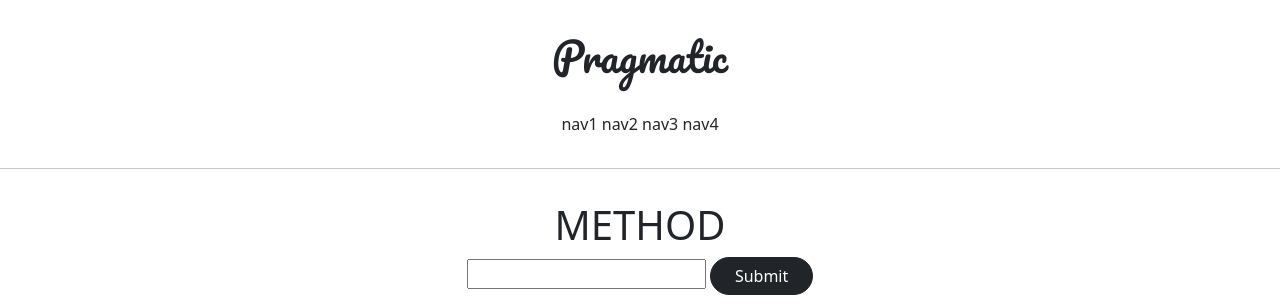
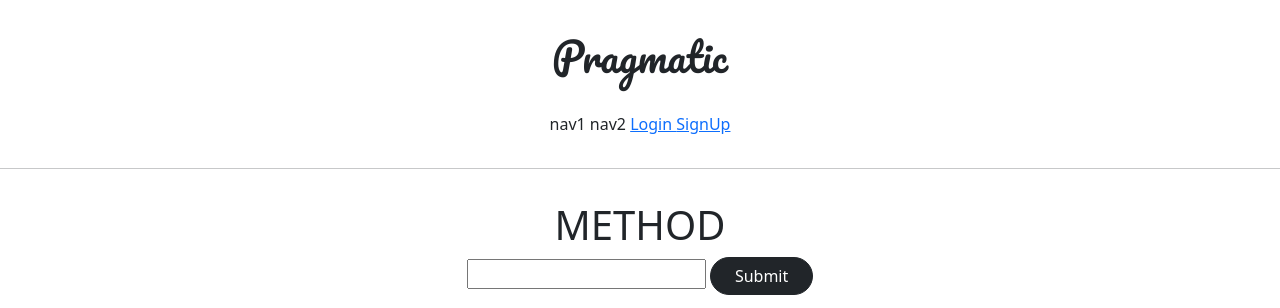
Before and after one commit to noeul1114/gis_6ban_1, a Django app: page /accounts/hello_world/ in a window 1280 px wide. Shown: the top 308 px of the page. Run offline with Django 3.2, Linux system fonts and the light colour scheme; parts of the project's set-up code (start-up, migrations or seed data) failed here and were passed over.

Commit message:
7/15 6ban class commit 1

```diff
--- a/templates/header.html
+++ b/templates/header.html
@@ -5,7 +5,23 @@
     <div class="pragmatic_header_button">
         <span>nav1</span>
         <span>nav2</span>
-        <span>nav3</span>
-        <span>nav4</span>
+        {% if not user.is_authenticated %}
+        <span>
+            <a href="{% url 'accountapp:login' %}">
+                Login
+            </a>
+        </span>
+        <span>
+            <a href="{% url 'accountapp:create' %}">
+                SignUp
+            </a>
+        </span>
+        {% else %}
+        <span>
+            <a href="{% url 'accountapp:logout' %}">
+                Logout
+            </a>
+        </span>
+        {% endif %}
     </div>
 </div>
```
